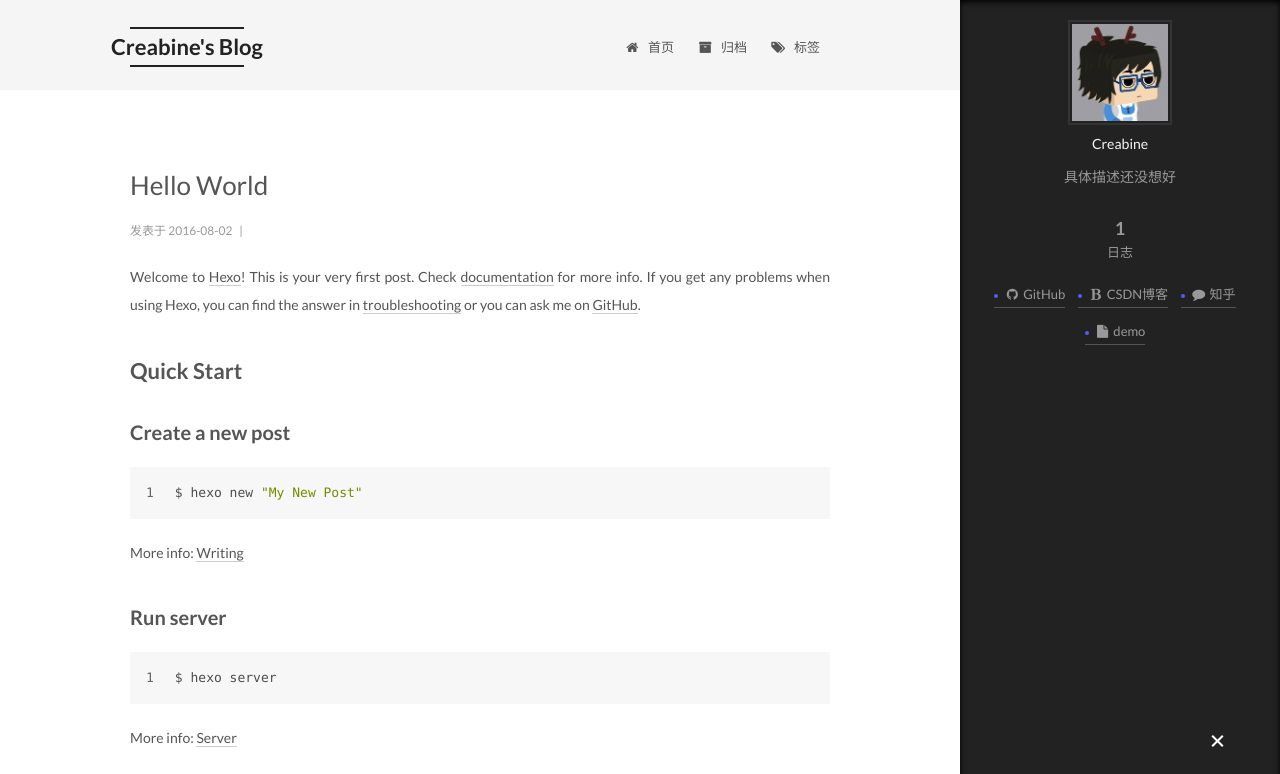
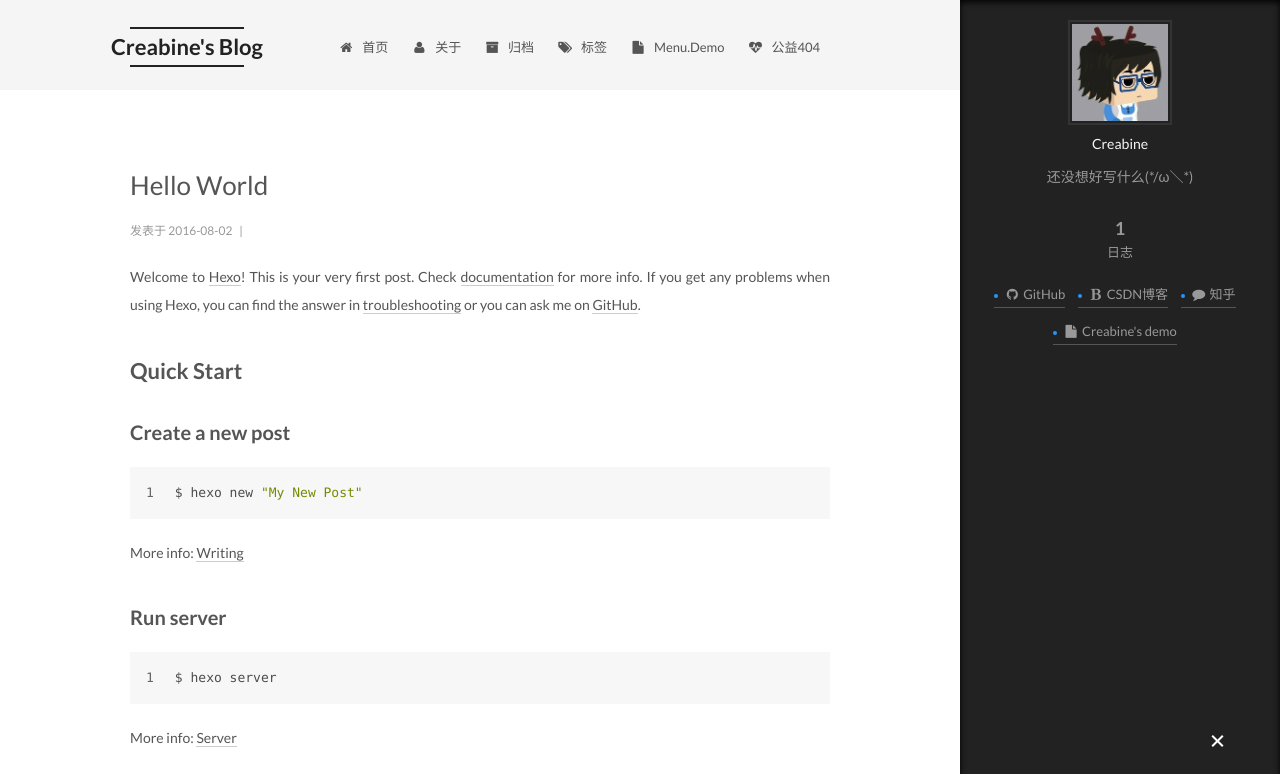
Before and after one commit to Creabine/Creabine.github.io, a plain HTML site: page index.html in a window 1280 px wide. Both pictures are taken after a click on the element 1217 px from the left and 742 px from the top of the page. Shown: the top 774 px of the page. Drawn offline with Linux system fonts and the light colour scheme; a script that the page names is missing.

Commit message:
Site updated: 2016-08-03 14:29:57

```diff
--- a/css/main.css
+++ b/css/main.css
@@ -1548,7 +1548,7 @@ pre .javascript .function {
   width: 4px;
   height: 4px;
   border-radius: 50%;
-  background: #5958ff;
+  background: #2494ff;
 }
 .links-of-blogroll {
   font-size: 13px;
--- a/index.html
+++ b/index.html
@@ -68,7 +68,7 @@
 <link href="/css/main.css?v=5.0.1" rel="stylesheet" type="text/css" />
 
 
-  <meta name="keywords" content="Hexo, NexT" />
+  <meta name="keywords" content="Creabine, Blog" />
 
 
 
@@ -84,15 +84,15 @@
 
 
 
-<meta name="description" content="具体描述还没想好">
+<meta name="description" content="还没想好写什么(*/ω＼*)">
 <meta property="og:type" content="website">
 <meta property="og:title" content="Creabine's Blog">
 <meta property="og:url" content="http://yoursite.com/index.html">
 <meta property="og:site_name" content="Creabine's Blog">
-<meta property="og:description" content="具体描述还没想好">
+<meta property="og:description" content="还没想好写什么(*/ω＼*)">
 <meta name="twitter:card" content="summary">
 <meta name="twitter:title" content="Creabine's Blog">
-<meta name="twitter:description" content="具体描述还没想好">
+<meta name="twitter:description" content="还没想好写什么(*/ω＼*)">
 
 
 
@@ -152,7 +152,7 @@
       <span class="logo-line-after"><i></i></span>
     </a>
   </div>
-  <p class="site-subtitle">用来写点儿东西~</p>
+  <p class="site-subtitle"></p>
 </div>
 
 <div class="site-nav-toggle">
@@ -180,6 +180,16 @@
         </li>
 
 
+        <li class="menu-item menu-item-about">
+          <a href="/about" rel="section">
+
+              <i class="menu-item-icon fa fa-fw fa-user"></i> <br />
+
+            关于
+          </a>
+        </li>
+
+
         <li class="menu-item menu-item-archives">
           <a href="/archives" rel="section">
 
@@ -196,6 +206,26 @@
               <i class="menu-item-icon fa fa-fw fa-tags"></i> <br />
 
             标签
+          </a>
+        </li>
+
+
+        <li class="menu-item menu-item-demo">
+          <a href="/./mywebsite/index.html" rel="section">
+
+              <i class="menu-item-icon fa fa-fw fa-file"></i> <br />
+
+            menu.demo
+          </a>
+        </li>
+
+
+        <li class="menu-item menu-item-commonweal">
+          <a href="/404.html" rel="section">
+
+              <i class="menu-item-icon fa fa-fw fa-heartbeat"></i> <br />
+
+            公益404
           </a>
         </li>
 
@@ -362,7 +392,7 @@
                src="/images/myhead.png"
                alt="Creabine" />
           <p class="site-author-name" itemprop="name">Creabine</p>
-          <p class="site-description motion-element" itemprop="description">具体描述还没想好</p>
+          <p class="site-description motion-element" itemprop="description">还没想好写什么(*/ω＼*)</p>
         </div>
         <nav class="site-state motion-element">
           <div class="site-state-item site-state-posts">
@@ -411,11 +441,11 @@
               </span>
 
               <span class="links-of-author-item">
-                <a href="./mywebsite/index.html" target="_blank" title="demo">
+                <a href="./mywebsite/index.html" target="_blank" title="Creabine's demo">
 
                     <i class="fa fa-fw fa-file"></i>
 
-                  demo
+                  Creabine's demo
                 </a>
               </span>
 
--- a/mywebsite/js/index.js
+++ b/mywebsite/js/index.js
@@ -1,5 +1,3 @@
-layout: false
----
 var move_count = 1;
 $(document).ready(function(){
 
```
Also changed, not shown: 2016/08/02/hello-world/index.html (+35 -5 lines), 404.html (+35 -5 lines), archives/2016/08/index.html (+38 -8 lines), archives/2016/index.html (+38 -8 lines), archives/index.html (+38 -8 lines), mywebsite/acg.html (+0 -2 lines), mywebsite/index.html (+0 -2 lines).
